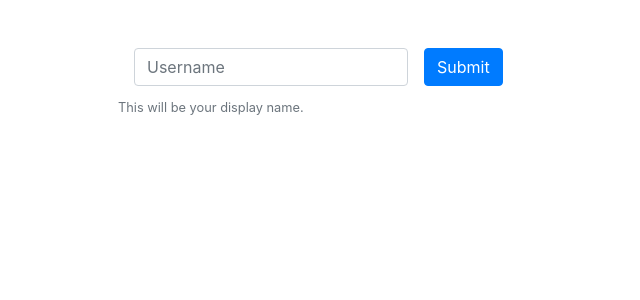
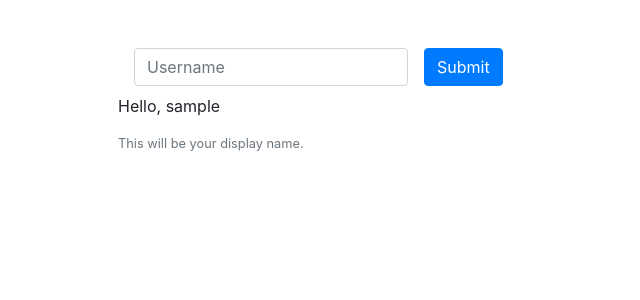
Before and after one commit to lljr/project2, a Flask app: page / in a window 1280 px wide. Shown: the part 56-356 px from the top of the page, without its empty margins (0-640 px from the left). Run offline with Flask 2, Linux system fonts and the light colour scheme; the visitor is signed in with stand-in values (Sample User, id 1); some libraries are stand-ins or nearby versions.

Commit message:
start implementing the user logged in with cond statement

```diff
--- a/templates/index.html
+++ b/templates/index.html
@@ -9,5 +9,11 @@
   </div>
   <button type="submit" class="btn btn-primary mb-2">Submit</button>
 </form>
-        <small id="emailHelp" class="form-text text-muted">This will be your display name.</small>
+
+<!-- let javascript take care of this part....... -->
+<!-- OR, send as query arg from /adduser redirection -->
+{% if username %}
+  <p>Hello, {{username}}</p>
+{% endif %}
+<small id="emailHelp" class="form-text text-muted">This will be your display name.</small>
 {% endblock %}
```
